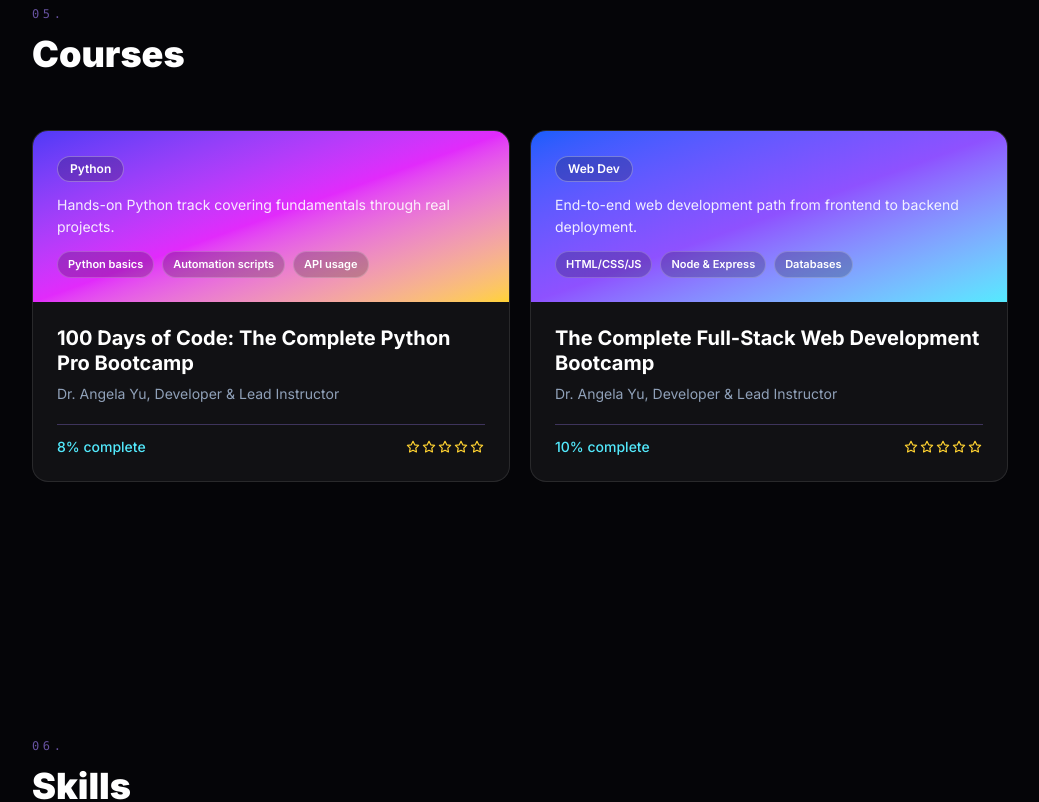
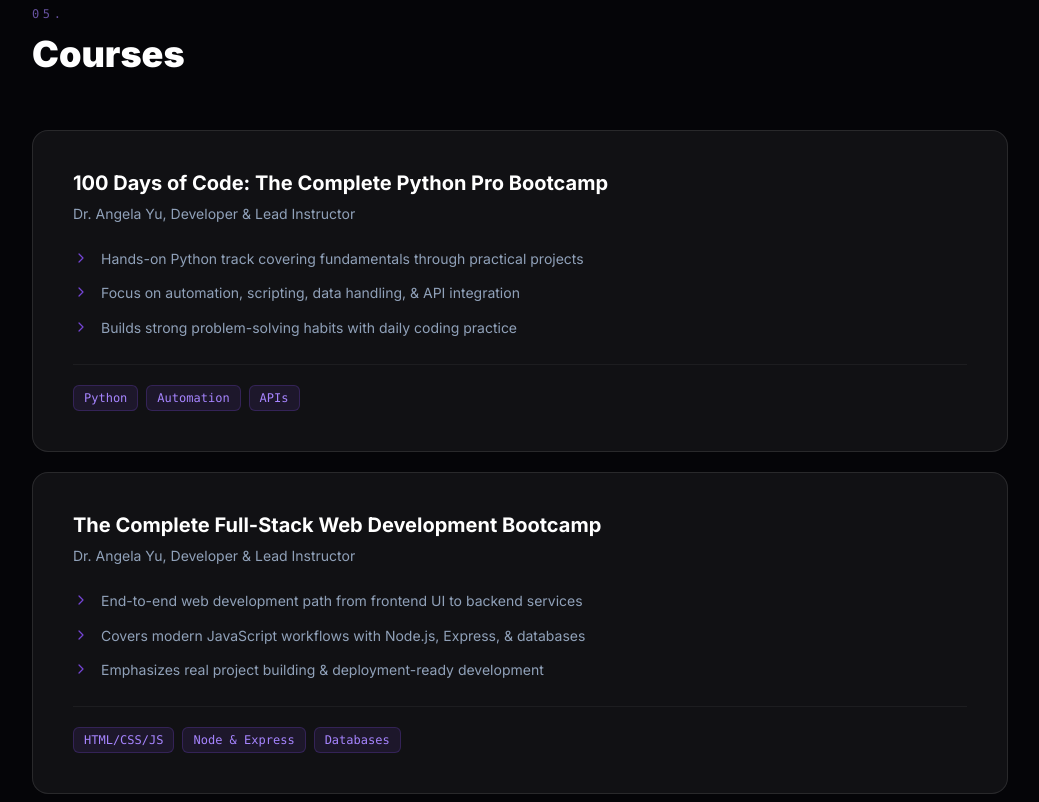
Before and after one commit to jadalhassan/Resume, a React (Vite) app: page / in a window 1280 px wide. Shown: the part 4680-5482 px from the top of the page, without its empty margins (120-1159 px from the left). Built offline with nearby package versions, Linux system fonts and the light colour scheme.

Commit message:
feat: enhance Courses section layout and update course details format

```diff
--- a/src/components/Courses.jsx
+++ b/src/components/Courses.jsx
@@ -1,24 +1,26 @@
 import { SectionHeading } from './About'
-import { StarOutlineIcon } from './Icons'
+import { ChevronRightIcon } from './Icons'
 
 const courses = [
   {
     title: '100 Days of Code: The Complete Python Pro Bootcamp',
     instructor: 'Dr. Angela Yu, Developer & Lead Instructor',
-    completion: '8% complete',
-    accent: 'from-indigo-600 via-fuchsia-500 to-amber-300',
-    tag: 'Python',
-    overview: 'Hands-on Python track covering fundamentals through real projects.',
-    learns: ['Python basics', 'Automation scripts', 'API usage'],
+    details: [
+      'Hands-on Python track covering fundamentals through practical projects',
+      'Focus on automation, scripting, data handling, & API integration',
+      'Builds strong problem-solving habits with daily coding practice',
+    ],
+    topics: ['Python', 'Automation', 'APIs'],
   },
   {
     title: 'The Complete Full-Stack Web Development Bootcamp',
     instructor: 'Dr. Angela Yu, Developer & Lead Instructor',
-    completion: '10% complete',
-    accent: 'from-blue-600 via-violet-500 to-cyan-300',
-    tag: 'Web Dev',
-    overview: 'End-to-end web development path from frontend to backend deployment.',
-    learns: ['HTML/CSS/JS', 'Node & Express', 'Databases'],
+    details: [
+      'End-to-end web development path from frontend UI to backend services',
+      'Covers modern JavaScript workflows with Node.js, Express, & databases',
+      'Emphasizes real project building & deployment-ready development',
+    ],
+    topics: ['HTML/CSS/JS', 'Node & Express', 'Databases'],
   },
 ]
 
@@ -27,43 +29,41 @@
     <section id="courses" className="py-20 sm:py-32 relative scroll-mt-24">
       <div className="max-w-5xl mx-auto px-4 sm:px-6">
         <SectionHeading number={5} title="Courses" />
-        <div className="grid gap-5 md:grid-cols-2">
+        <div className="flex flex-col gap-5">
           {courses.map((course) => (
             <article
               key={course.title}
-              className="overflow-hidden rounded-2xl border border-white/10 bg-white/5 hover:border-violet-500/30 transition-all duration-300 hover:shadow-2xl hover:shadow-violet-500/10"
+              className="relative group bg-white/5 border border-white/10 rounded-2xl p-6 sm:p-10 transition-all duration-300 hover:shadow-2xl hover:-translate-y-0.5 hover:border-violet-500/25 hover:shadow-violet-500/5"
             >
-              <div className={`p-5 sm:p-6 bg-gradient-to-br ${course.accent}`}>
-                <span className="inline-flex rounded-full border border-white/30 bg-black/20 px-3 py-1 text-xs font-semibold text-white mb-3">
-                  {course.tag}
-                </span>
-                <p className="text-white/90 text-sm leading-relaxed mb-3">{course.overview}</p>
-                <div className="flex flex-wrap gap-2">
-                  {course.learns.map((item) => (
-                    <span
-                      key={item}
-                      className="text-[11px] font-semibold text-white bg-black/20 border border-white/20 rounded-full px-2.5 py-1"
-                    >
-                      {item}
-                    </span>
-                  ))}
+              <div className="mb-6">
+                <div>
+                  <h3 className="text-white text-xl font-bold leading-tight mb-2 group-hover:text-violet-300 transition-colors duration-300">
+                    {course.title}
+                  </h3>
+                  <p className="text-slate-400 text-sm">{course.instructor}</p>
                 </div>
               </div>
 
-              <div className="p-5 sm:p-6">
-                <h3 className="text-white text-xl font-bold leading-tight mb-2">{course.title}</h3>
-                <p className="text-slate-400 text-sm mb-5">{course.instructor}</p>
-                <div className="h-px bg-violet-400/30 mb-3" />
-                <div className="flex items-center justify-between gap-4">
-                  <span className="text-cyan-300 text-sm font-medium">{course.completion}</span>
-                  <span className="inline-flex items-center text-amber-300">
-                    <StarOutlineIcon />
-                    <StarOutlineIcon />
-                    <StarOutlineIcon />
-                    <StarOutlineIcon />
-                    <StarOutlineIcon />
+              <ul className="space-y-3 mb-6">
+                {course.details.map((point) => (
+                  <li key={point} className="flex gap-3 text-slate-400 text-sm leading-relaxed">
+                    <span className="text-violet-500/80 shrink-0 mt-0.5">
+                      <ChevronRightIcon className="w-4 h-4" />
+                    </span>
+                    {point}
+                  </li>
+                ))}
+              </ul>
+
+              <div className="flex flex-wrap gap-2 pt-5 border-t border-white/5">
+                {course.topics.map((topic) => (
+                  <span
+                    key={topic}
+                    className="px-2.5 py-1 text-xs font-mono text-violet-400 bg-violet-500/10 border border-violet-500/20 rounded-md"
+                  >
+                    {topic}
                   </span>
-                </div>
+                ))}
               </div>
             </article>
           ))}
```
